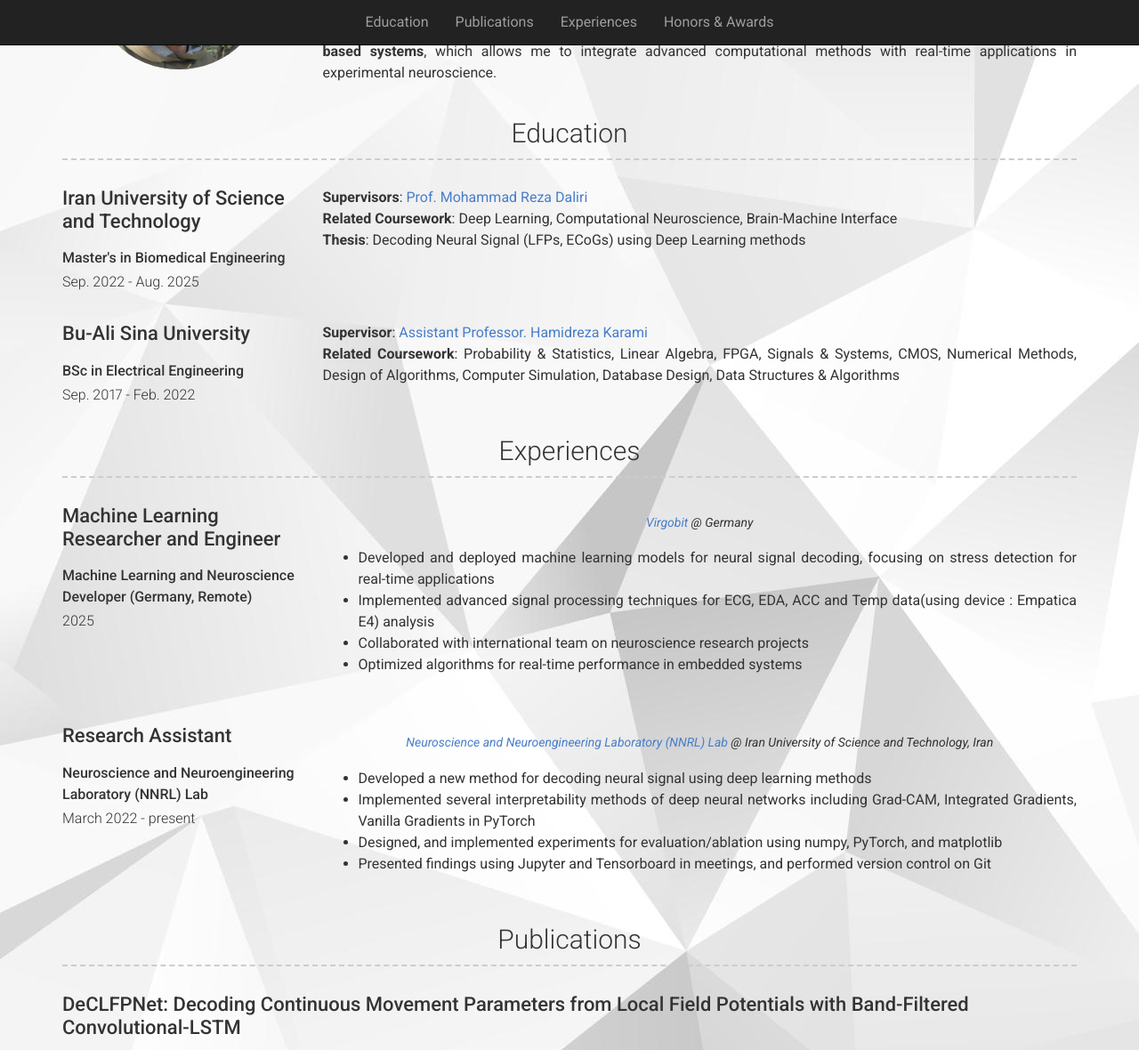
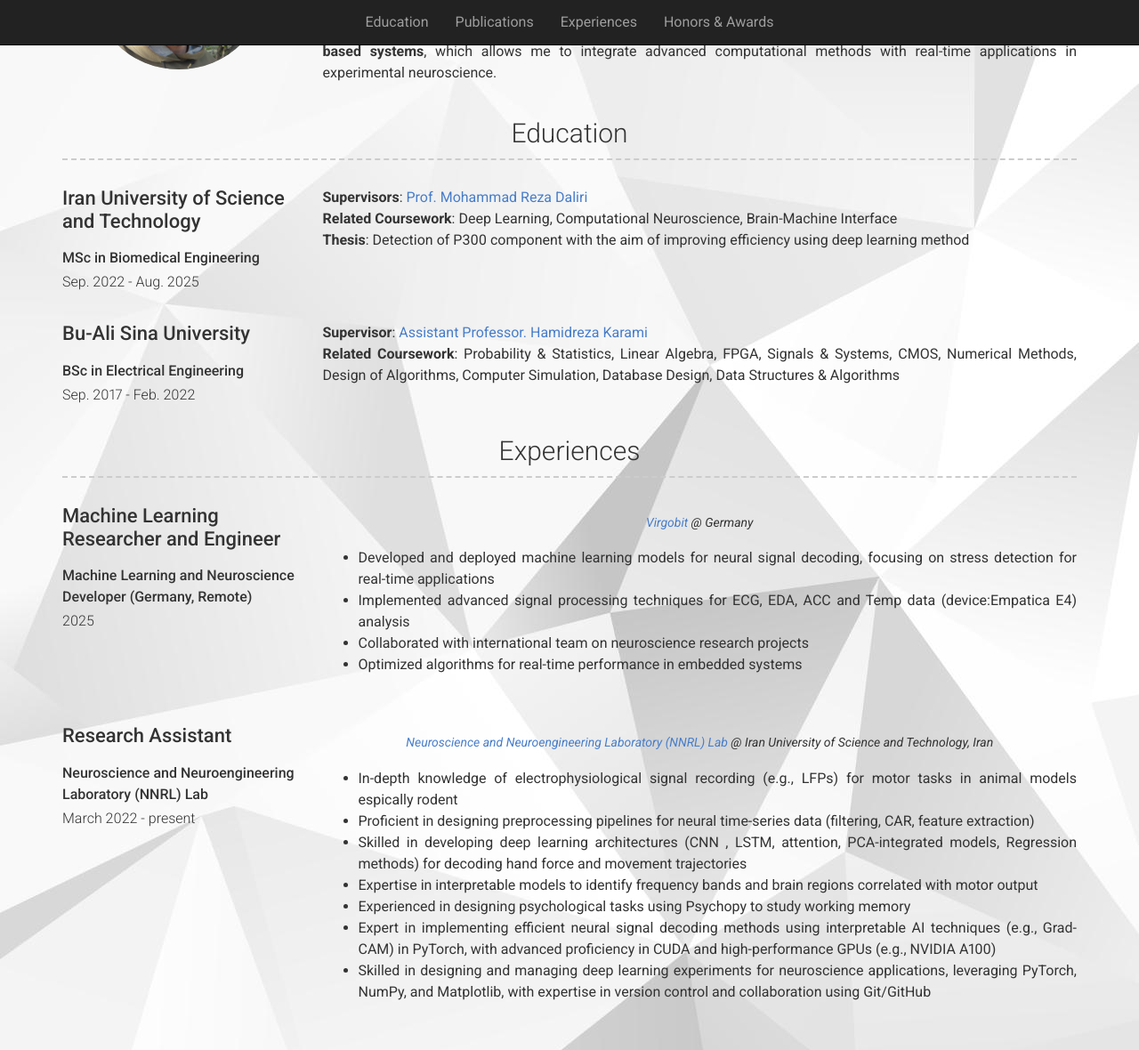
Before and after one commit to HabibiMehdi/HabibiMehdi.github.io, a Jekyll site: the page built from index.md, in a window 1280 px wide and 1400 px high, scrolled down 442 px, cut to the strip 0-1180 px from the top of the window. Shown: the whole strip at 89% size. Built offline with Jekyll 4.4.1, drawn with Linux system fonts in a browser that asks for light colours; nearby versions of some CDN libraries; a style sheet for code colours, icons or effects is not loaded.

Commit message:
Update _config.yml

```diff
--- a/_config.yml
+++ b/_config.yml
@@ -51,12 +51,12 @@ content:
     content:
       - layout: left
         title: Iran University of Science and Technology
-        sub_title: Master's in Biomedical Engineering
+        sub_title: MSc in Biomedical Engineering
         caption: Sep. 2022 - Aug. 2025
         description: |
           **Supervisors**: [Prof. Mohammad Reza Daliri](https://scholar.google.com/citations?user=yonTD4EAAAAJ&hl=en&oi=ao)
           **Related Coursework**: Deep Learning, Computational Neuroscience, Brain-Machine Interface
-          **Thesis**: Decoding Neural Signal (LFPs, ECoGs) using Deep Learning methods
+          **Thesis**: Detection of P300 component with the aim of improving efficiency using deep learning method
 
       - layout: left
         title: Bu-Ali Sina University
@@ -76,7 +76,7 @@ content:
         quote: '<a href="https://www.virgobit.com/" target="_blank">Virgobit </a> @ Germany'
         description: |
           - Developed and deployed machine learning models for neural signal decoding, focusing on stress detection for real-time applications
-          - Implemented advanced signal processing techniques for ECG, EDA, ACC and Temp data(using device : Empatica E4) analysis
+          - Implemented advanced signal processing techniques for ECG, EDA, ACC and Temp data (device:Empatica E4) analysis
           - Collaborated with international team on neuroscience research projects
           - Optimized algorithms for real-time performance in embedded systems
 
@@ -86,10 +86,13 @@ content:
         caption: March 2022 - present
         quote: '<a href="https://nnrl.ir/index.php/people/faculty-members/" target="_blank">Neuroscience and Neuroengineering Laboratory (NNRL) Lab</a> @ Iran University of Science and Technology, Iran'
         description: |
-          - Developed a new method for decoding neural signal using deep learning methods
-          - Implemented several interpretability methods of deep neural networks including Grad-CAM, Integrated Gradients, Vanilla Gradients in PyTorch
-          - Designed, and implemented experiments for evaluation/ablation using numpy, PyTorch, and matplotlib
-          - Presented findings using Jupyter and Tensorboard in meetings, and performed version control on Git
+          - In-depth knowledge of electrophysiological signal recording (e.g., LFPs) for motor tasks in animal models espically rodent
+          - Proficient in designing preprocessing pipelines for neural time-series data (filtering, CAR, feature extraction)
+          - Skilled in developing deep learning architectures (CNN , LSTM, attention, PCA-integrated models, Regression methods) for decoding hand force and movement trajectories
+          - Expertise in interpretable models to identify frequency bands and brain regions correlated with motor output
+          - Experienced in designing psychological tasks using Psychopy to study working memory
+          - Expert in implementing efficient neural signal decoding methods using interpretable AI techniques (e.g., Grad-CAM) in PyTorch, with advanced proficiency in CUDA and high-performance GPUs (e.g., NVIDIA A100)
+          - Skilled in designing and managing deep learning experiments for neuroscience applications, leveraging PyTorch, NumPy, and Matplotlib, with expertise in version control and collaboration using Git/GitHub
 
   - title: Publications
     layout: list
```
